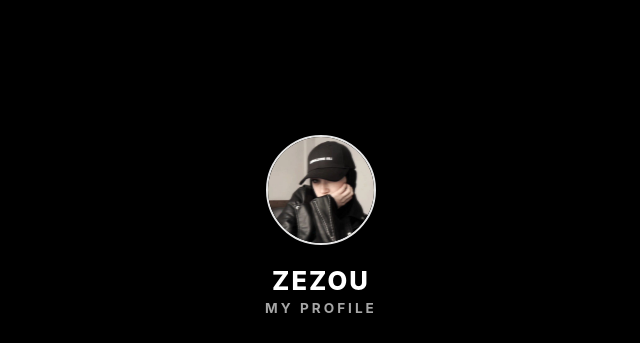
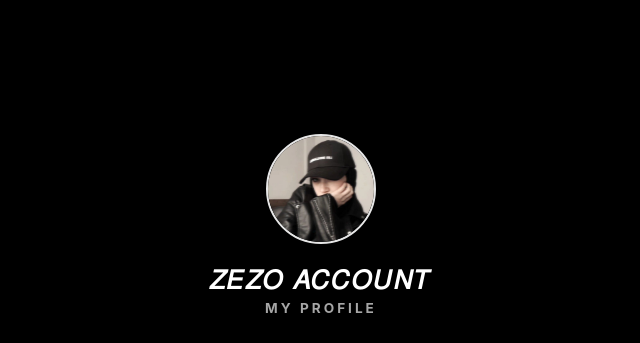
Before and after one commit to ngfdark-blip/Profile, a plain HTML site: page index.html in a window 1280 px wide. Shown: the top 343 px of the page, without its empty margins (319-959 px from the left). Drawn offline with Linux system fonts and the light colour scheme.

Commit message:
Update profile name to include special characters

```diff
--- a/index.html
+++ b/index.html
@@ -184,7 +184,7 @@
         </div>
 
         <!-- Name & Subtitle -->
-        <h1 class="profile-name">ZEZOU</h1>
+        <h1 class="profile-name">𝑍𝐸𝑍𝑂 𝐴𝐶𝐶𝑂𝑈𝑁𝑇</h1>
         <div class="profile-sub">MY PROFILE</div>
 
         <!-- Links Container -->
```
